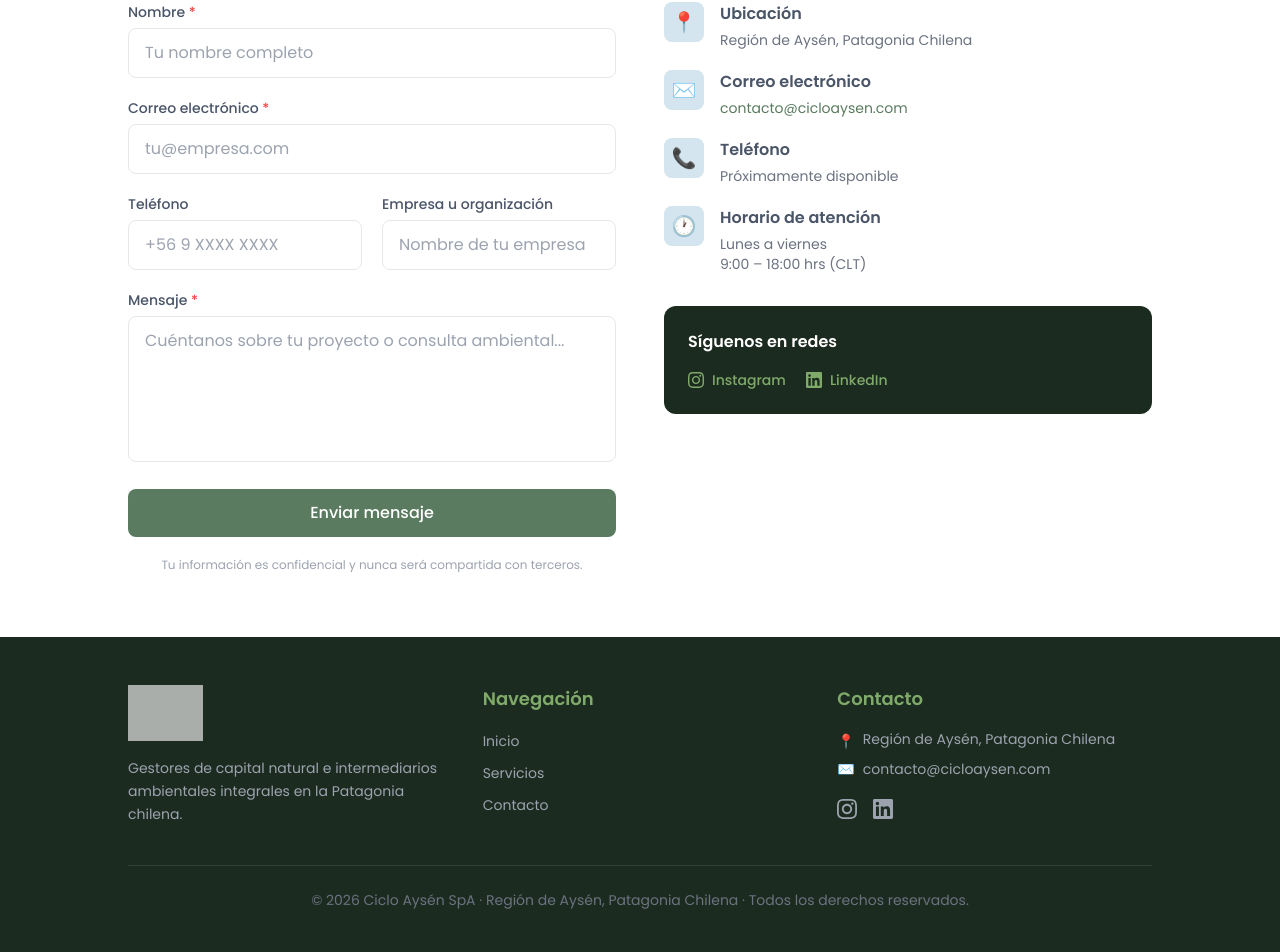
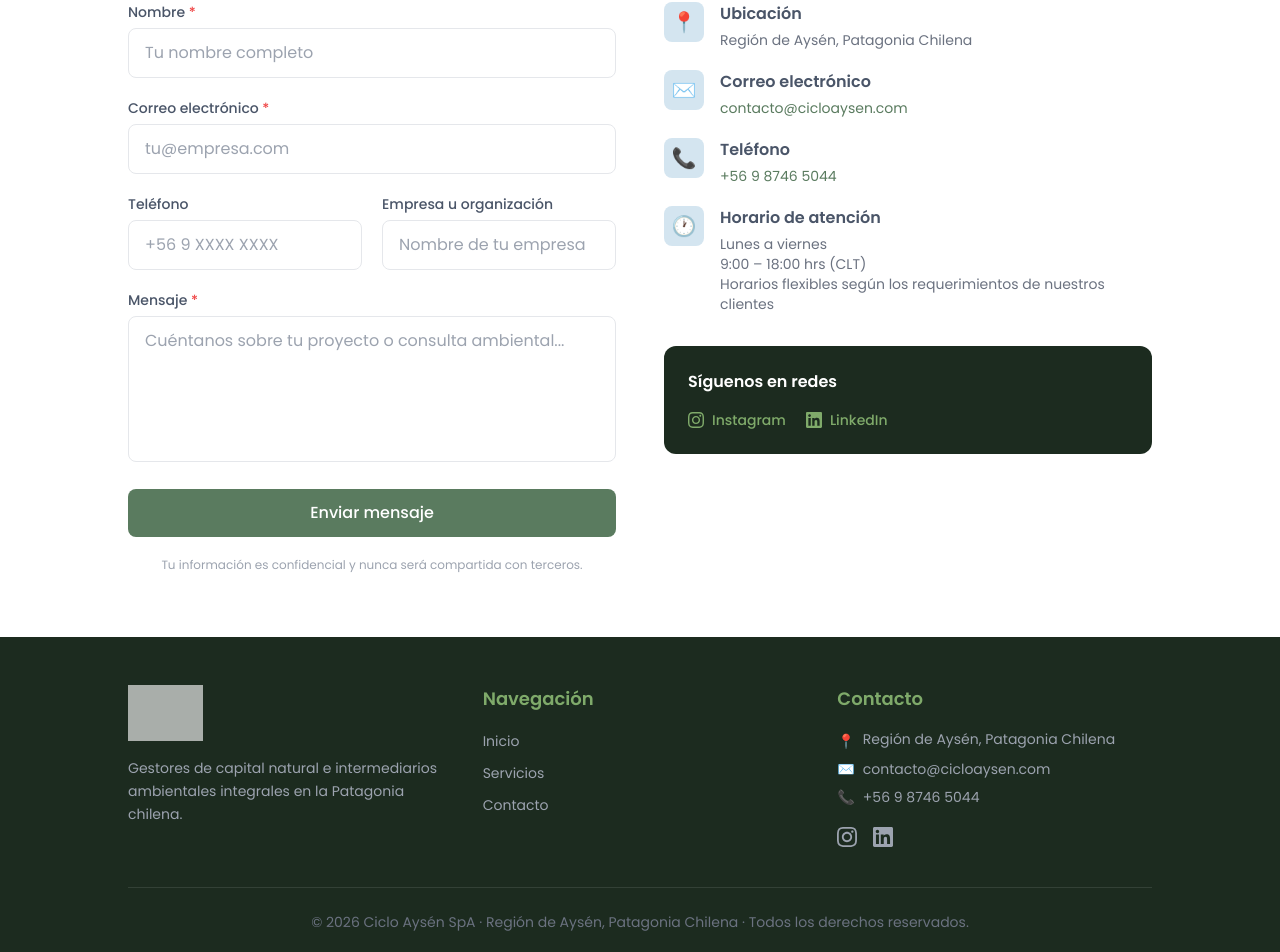
Before and after one commit to yoal-ciclo/cicloaysen-web, a Next.js app: page /contact in a window 1280 px wide. Shown: the part 495-1447 px from the top of the page. Built offline with nearby package versions, Linux system fonts and the light colour scheme; grey boxes are pictures that could not be loaded.

Commit message:
Agregar telefono de contacto y horario flexible

```diff
--- a/app/contact/page.tsx
+++ b/app/contact/page.tsx
@@ -52,13 +52,13 @@ export default function ContactPage() {
                   {
                     icon: '📞',
                     title: 'Teléfono',
-                    content: 'Próximamente disponible',
-                    link: null,
+                    content: '+56 9 8746 5044',
+                    link: 'tel:+56987465044',
                   },
                   {
                     icon: '🕐',
                     title: 'Horario de atención',
-                    content: 'Lunes a viernes\n9:00 – 18:00 hrs (CLT)',
+                    content: 'Lunes a viernes\n9:00 – 18:00 hrs (CLT)\nHorarios flexibles según los requerimientos de nuestros clientes',
                     link: null,
                   },
                 ].map((item) => (
--- a/app/layout.tsx
+++ b/app/layout.tsx
@@ -105,7 +105,7 @@ const jsonLd = {
       description:
         'Consultora ambiental especializada en gestión de capital natural, mercado de carbono, economía azul y compliance ambiental en la Región de Aysén, Patagonia chilena.',
       url: BASE_URL,
-      telephone: '+56900000000',
+      telephone: '+56987465044',
       email: 'contacto@cicloaysen.com',
       address: {
         '@type': 'PostalAddress',
--- a/components/Footer.tsx
+++ b/components/Footer.tsx
@@ -52,6 +52,12 @@ export default function Footer() {
                   contacto@cicloaysen.com
                 </a>
               </li>
+              <li className="flex items-center gap-2">
+                <span>📞</span>
+                <a href="tel:+56987465044" className="hover:text-white transition-colors">
+                  +56 9 8746 5044
+                </a>
+              </li>
             </ul>
             <div className="flex gap-4 mt-5">
               <a
```
